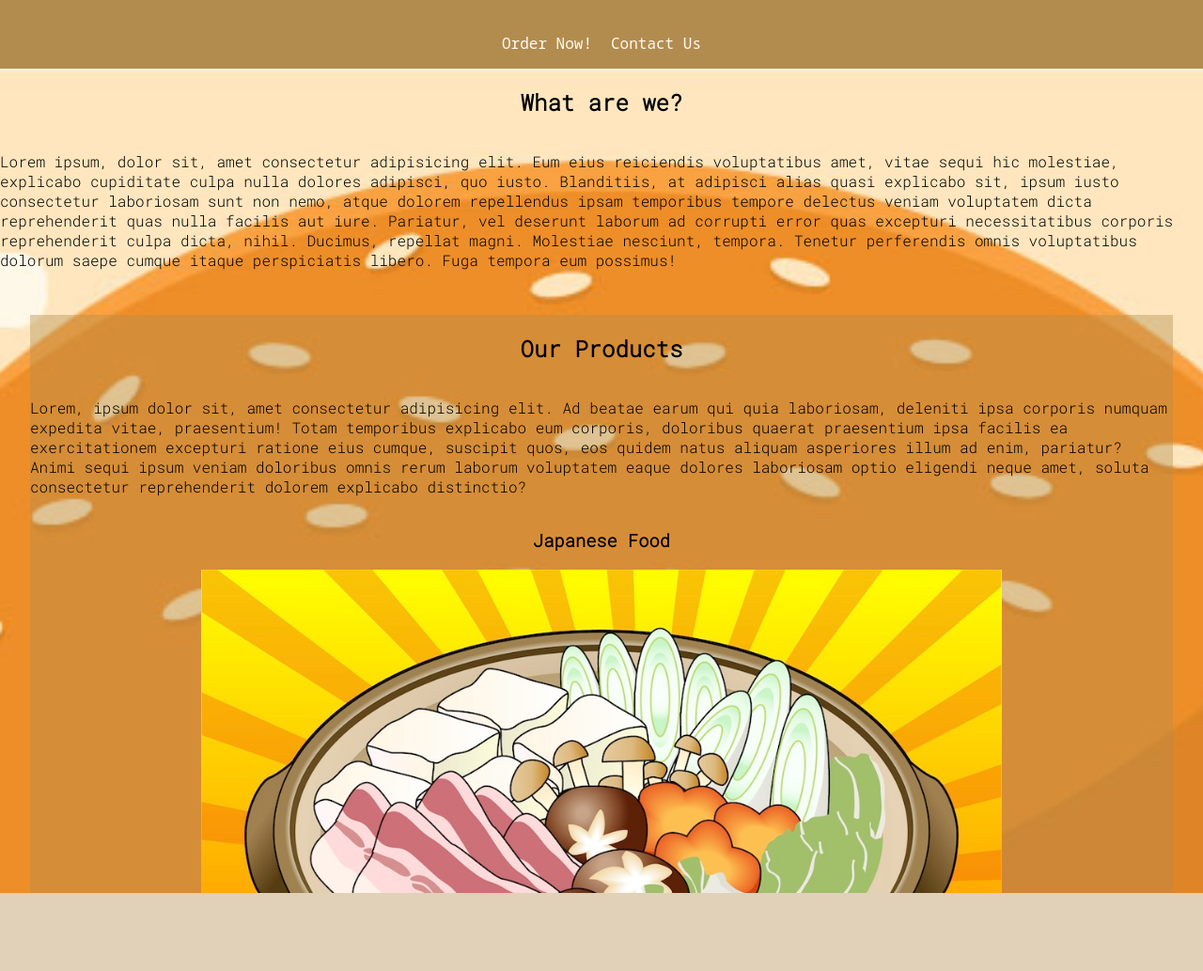
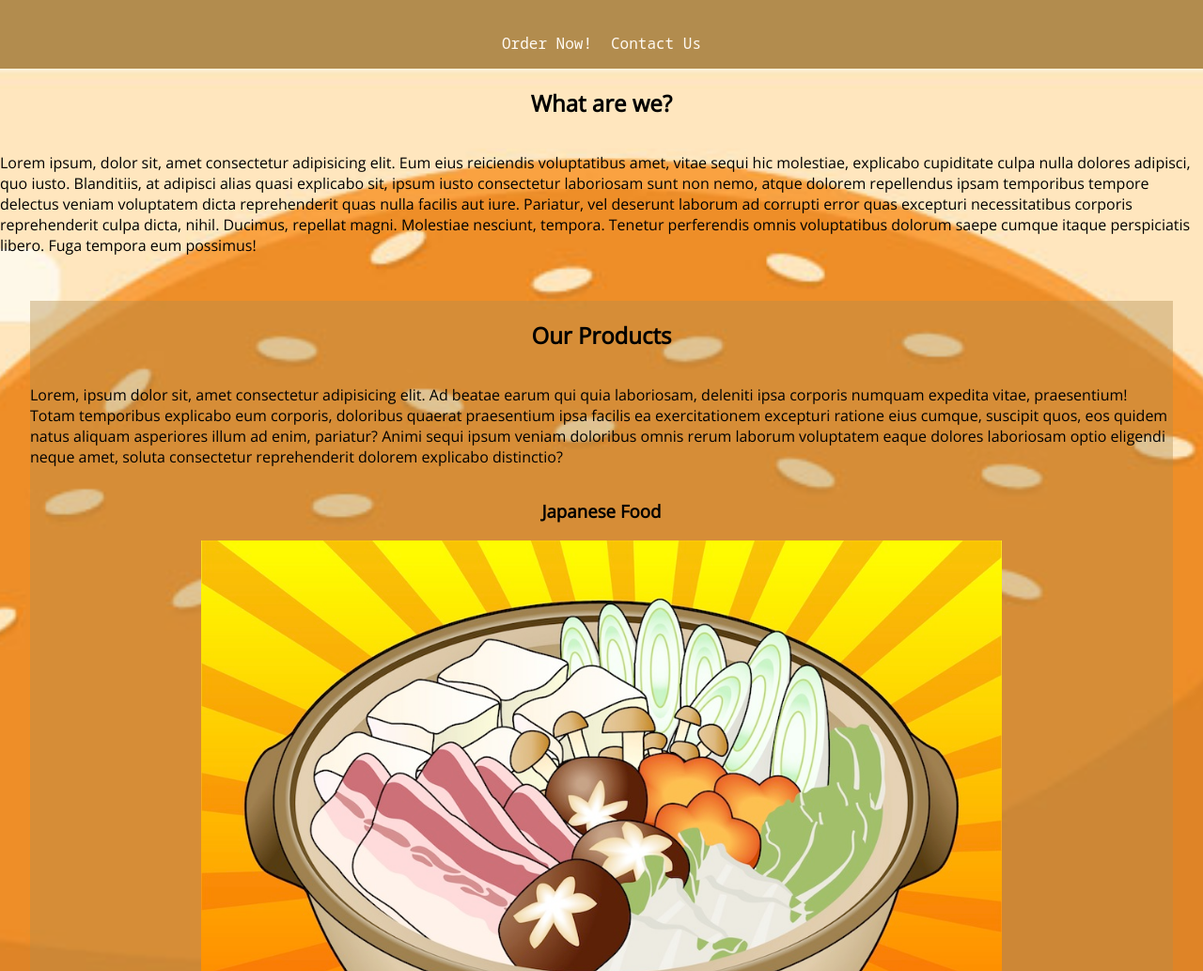
Before and after one commit to Meedux/sum-good-fucking-food, a plain HTML site: page index.html in a window 1280 px wide. Shown: the part 67-1100 px from the top of the page at 94% size. Drawn offline with nearby package versions, Linux system fonts and the light colour scheme.

Commit message:
Customized the site a little bit

```diff
--- a/index.css
+++ b/index.css
@@ -1,5 +1,6 @@
 @import url('https://fonts.googleapis.com/css2?family=Noto+Sans+Mono:wght@500&display=swap');
 @import url('https://fonts.googleapis.com/css2?family=Roboto+Mono:wght@300&display=swap');
+@import url('https://fonts.googleapis.com/css2?family=Open+Sans&display=swap');
 
 body {
 	margin: 0;
@@ -86,6 +87,7 @@ li {
 	display: flex;
 	flex-direction: column;
 	align-items: center;
+	font-family: "Open Sans";
 	/*justify-content: center;*/
 }
 
@@ -95,6 +97,7 @@ li {
 	background-color: rgba(178,140,78,0.4);
 	margin: 2em;
 	align-items: center;
+	font-family: "Open Sans";
 }
 
 .food {
@@ -102,6 +105,8 @@ li {
 	flex-flow: column wrap;
 	align-items: center;
 	margin-bottom: 2em;
+
+	font-family: "Open Sans";
 }
 
 main img{
```
